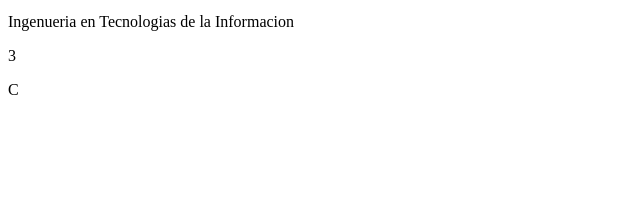
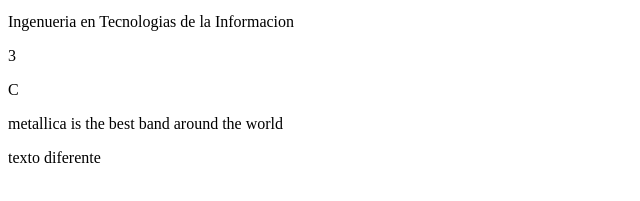
Before and after one commit to edupina13/practica2, a plain HTML site: page index.html in a window 1280 px wide. Shown: the part 127-328 px from the top of the page, without its empty margins (0-640 px from the left). Drawn offline with Linux system fonts and the light colour scheme.

Commit message:
Update index.html

```diff
--- a/index.html
+++ b/index.html
@@ -12,5 +12,7 @@
         <p>Ingenueria en Tecnologias de la Informacion</p>
         <p>3 </p>
         <p>C</p>
+        <p>metallica is the best band around the world</p>
+        <p>texto diferente</p>
         <body>
         </html>
```
